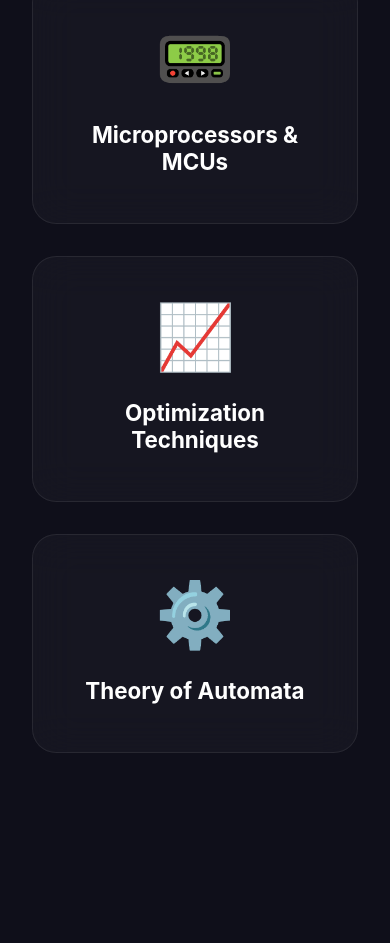
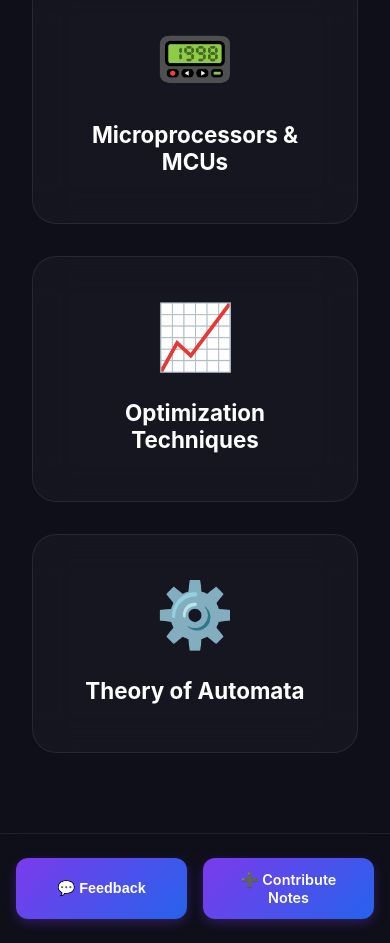
Before and after one commit to nandininautiyal/Notefyy, a website: page public/index.html in a window 390 px wide. Shown: the part 2007-2950 px from the top of the page. Before the commit the page ends 2840 px from the top, so only its background shows below. Drawn offline with Linux system fonts and the light colour scheme.

Commit message:
Fix mobile footer visibility for feedback and contribute

```diff
--- a/public/css/style.css
+++ b/public/css/style.css
@@ -687,3 +687,50 @@ body.light-mode .btn-secondary:hover {
   color: white;
   cursor: pointer;
 }
+
+/* ================= FOOTER ================= */
+
+.footer {
+    width: 100%;
+    padding: 1.5rem 1rem;
+    display: flex;
+    justify-content: center;
+    gap: 1rem;
+    background: rgba(15, 15, 26, 0.8);
+    backdrop-filter: blur(10px);
+    border-top: 1px solid rgba(255, 255, 255, 0.08);
+}
+
+.footer button,
+.footer a {
+    flex: 1;
+    max-width: 180px;
+    text-align: center;
+    padding: 0.8rem 1rem;
+    border-radius: 12px;
+    font-weight: 600;
+    font-size: 0.9rem;
+    cursor: pointer;
+    text-decoration: none;
+    color: white;
+    background: linear-gradient(135deg, #7c3aed 0%, #2563eb 100%);
+    border: none;
+    box-shadow: 0 4px 12px rgba(124, 58, 237, 0.3);
+}
+
+.footer button:hover,
+.footer a:hover {
+    transform: translateY(-2px);
+    box-shadow: 0 6px 20px rgba(124, 58, 237, 0.5);
+}
+
+/* Light mode footer */
+body.light-mode .footer {
+    background: rgba(255, 255, 255, 0.85);
+    border-top: 1px solid rgba(0, 0, 0, 0.08);
+}
+
+body.light-mode .footer button,
+body.light-mode .footer a {
+    color: white;
+}
--- a/public/index.html
+++ b/public/index.html
@@ -50,6 +50,13 @@
                 <div id="subject-grid" class="subject-grid"></div>
             </div>
         </main>
+                <footer class="footer">
+            <button onclick="toggleModal()">💬 Feedback</button>
+            <a href="https://forms.gle/GJ3N2DH5unaADMLK9" target="_blank">
+                ➕ Contribute Notes
+            </a>
+        </footer>
+
     </div>
 
     <div id="feedback-modal" class="modal">
```
